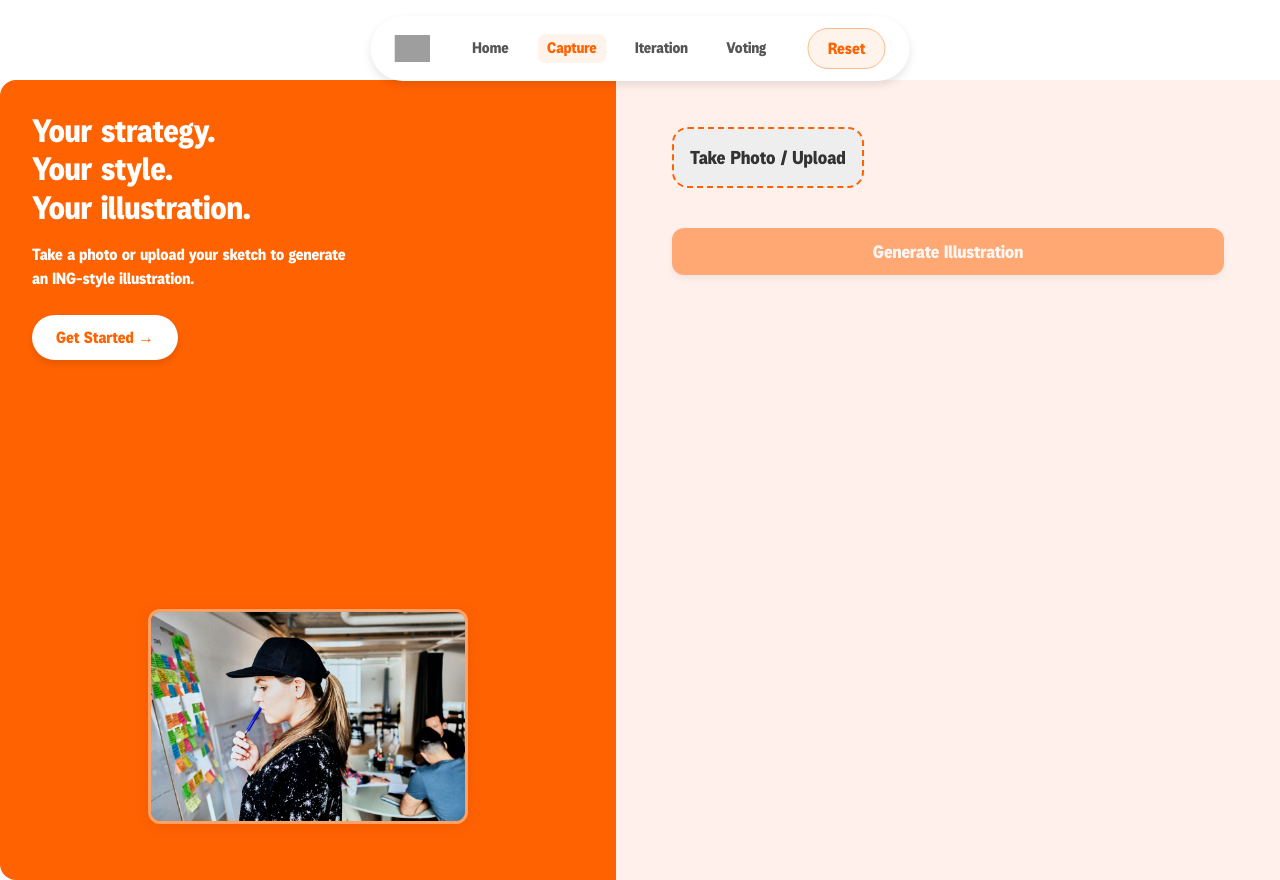
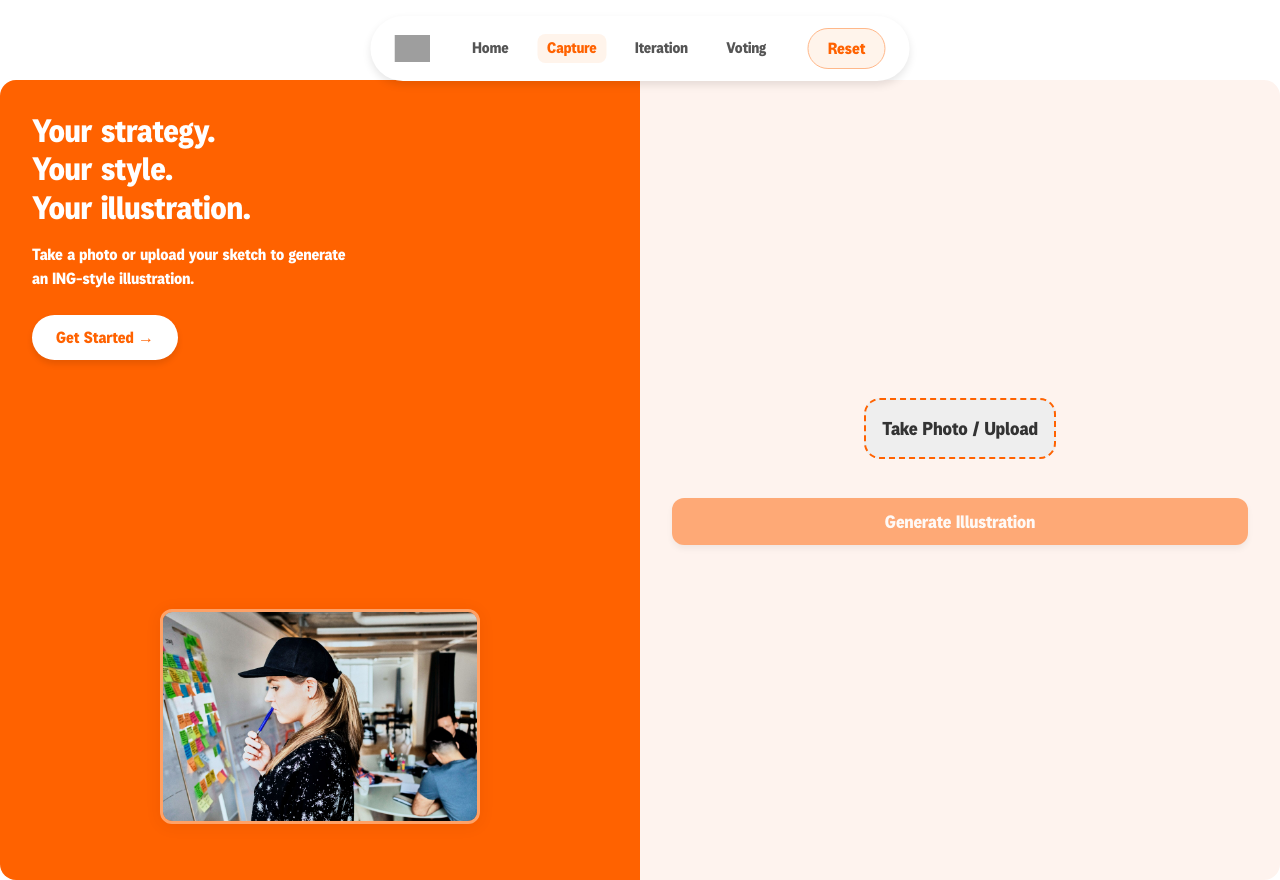
Before and after one commit to Gexternia/taller-ia-ing, a React (Vite) app in the folder client/: page / in a window 1280 px wide. Both pictures are taken after a click on the button "Capture". Built offline with nearby package versions, Linux system fonts and the light colour scheme; grey boxes are pictures that could not be loaded.

Commit message:
capture mod

```diff
--- a/client/src/App.jsx
+++ b/client/src/App.jsx
@@ -197,13 +197,18 @@ export default function App() {
   </div>
 );
 /// --- CaptureScreen ---
+// --- CaptureScreen ---
 const CaptureScreen = () => (
   <div
     className="capture-container"
-    style={{ display: "flex", minHeight: "100vh" }}
+    style={{
+      display: "flex",
+      minHeight: "100vh",
+    }}
   >
     <Header />
-    {/* IZQUIERDA: info + foto */}
+
+    {/* IZQUIERDA: texto + botón + foto */}
     <div
       className="capture-left"
       style={{
@@ -215,13 +220,20 @@ const CaptureScreen = () => (
         flexDirection: "column",
         justifyContent: "space-between",
         borderTopLeftRadius: "1rem",
-    borderBottomLeftRadius: "1rem"
+        borderBottomLeftRadius: "1rem",
       }}
     >
       <div>
-    <h2 style={{ fontSize: "2rem", fontWeight: 700, lineHeight: 1.2, marginBottom: "1rem" }}>
-      Your strategy.<br/>
-      Your style.<br/>
+        <h2
+          style={{
+            fontSize: "2rem",
+            fontWeight: 700,
+            lineHeight: 1.2,
+            marginBottom: "1rem",
+          }}
+        >
+          Your strategy.<br />
+          Your style.<br />
           Your illustration.
         </h2>
         <p style={{ fontSize: "1rem", marginBottom: "1.5rem", maxWidth: "20rem" }}>
@@ -236,7 +248,7 @@ const CaptureScreen = () => (
             borderRadius: "9999px",
             fontWeight: 600,
             fontSize: "1rem",
-        cursor: "pointer"
+            cursor: "pointer",
           }}
           onClick={() => setCurrentScreen("capture")}
         >
@@ -245,18 +257,31 @@ const CaptureScreen = () => (
       </div>
       <img
         src="/images/foto2.jpg"
-    alt="Inspire"
+        alt="Inspirational"
         style={{
           width: "100%",
           borderRadius: "0.75rem",
           marginTop: "2rem",
-      objectFit: "cover"
+          objectFit: "cover",
         }}
       />
     </div>
 
-    {/* DERECHA: un único input que abre cámara o selector */}
-    <div className="capture-right">
+    {/* DERECHA: Take Photo / Upload + preview + Generate */}
+    <div
+      className="capture-right"
+      style={{
+        flex: 1,
+        padding: "2rem",
+        display: "flex",
+        flexDirection: "column",
+        alignItems: "center",
+        justifyContent: "center",
+        backgroundColor: "#FEF3EE",
+        borderTopRightRadius: "1rem",
+        borderBottomRightRadius: "1rem",
+      }}
+    >
       <div className="upload-section">
         <label
           className="upload-btn"
@@ -277,14 +302,22 @@ const CaptureScreen = () => (
       </div>
 
       {captured && (
-        <div className="preview-box">
-          <img src={URL.createObjectURL(captured)} alt="Preview" />
+        <div className="preview-box" style={{ margin: "1rem 0" }}>
+          <img
+            src={URL.createObjectURL(captured)}
+            alt="Preview"
+            style={{ width: "100%", borderRadius: "0.75rem" }}
+          />
         </div>
       )}
 
       <button
         className="btn-primary"
-        style={{ width: "100%", fontSize: "1.11rem", marginTop: "1rem" }}
+        style={{
+          width: "100%",
+          fontSize: "1.11rem",
+          marginTop: "1rem",
+        }}
         onClick={generate}
         disabled={!captured || isGenerating}
       >
@@ -293,6 +326,7 @@ const CaptureScreen = () => (
     </div>
   </div>
 );
+
   // --- Generating (pantalla intermedia, sin cambios) ---
   const GeneratingScreen = () => (
     <div className="generating-container">
```
Lines whose indentation alone changed are shown as unchanged.
